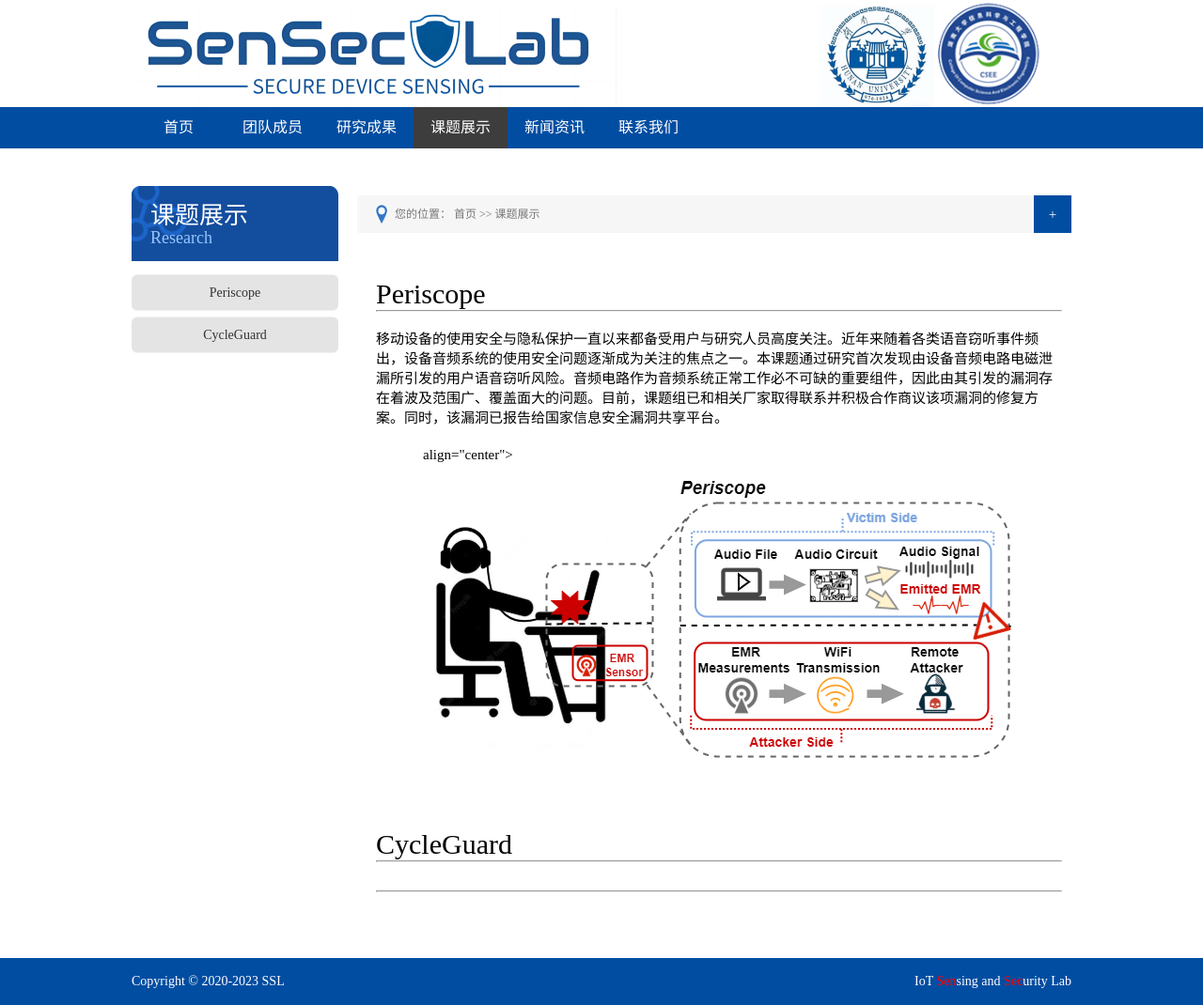
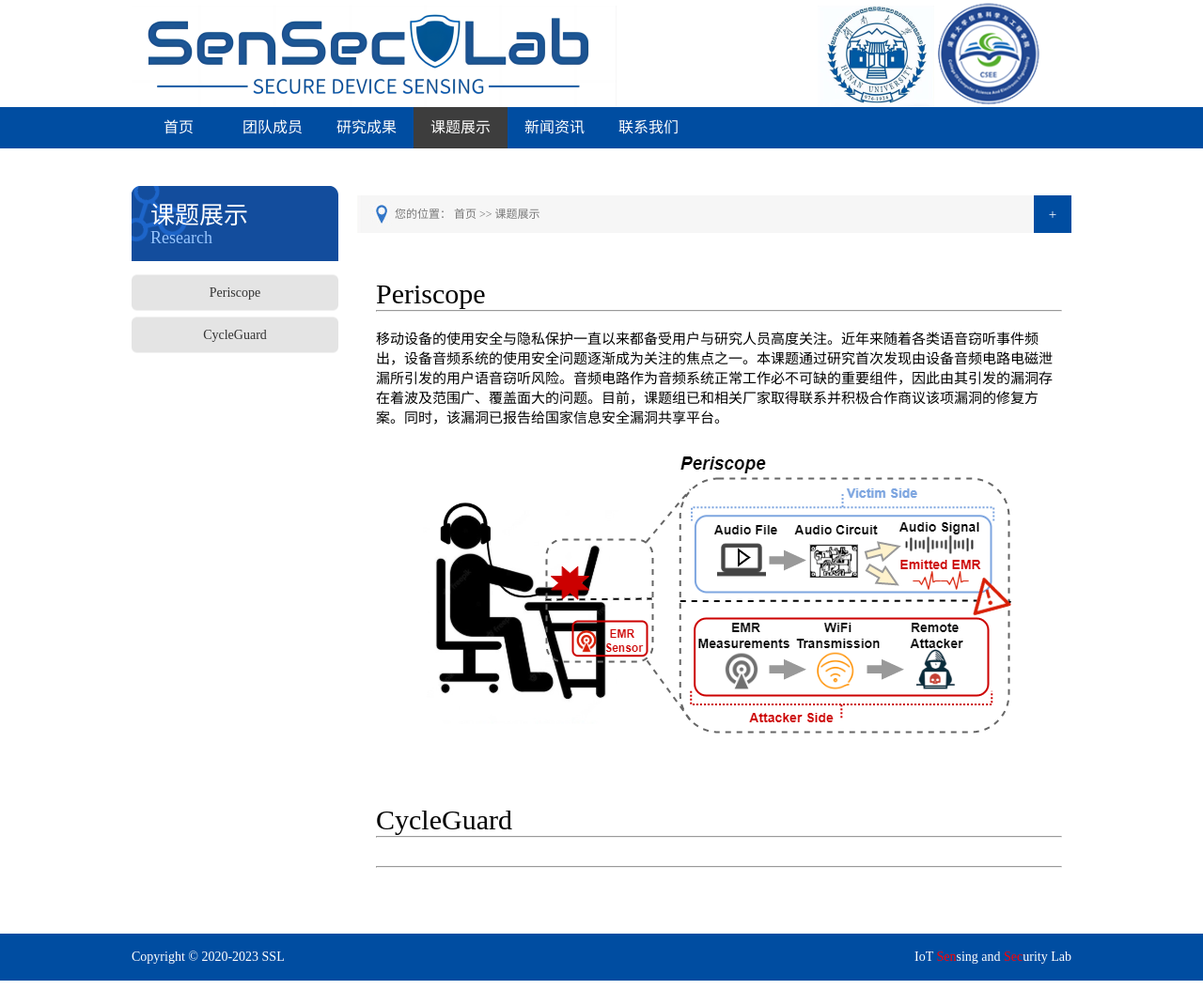
Before and after one commit to senseclab/senseclab.github.io, a Jekyll site: the page built from pages/research.html, in a window 1280 px wide. Shown: the whole page at 94% size. Built offline with Jekyll 4.4.1, drawn with Linux system fonts in a browser that asks for light colours; after the commit the page ends 1044 px from its top, so only the background shows below that.

Commit message:
Update research.html

```diff
--- a/pages/research.html
+++ b/pages/research.html
@@ -21,7 +21,7 @@
       <table>
         <tr>
         <td width="40"></td>
-        <td width="200"><figure style="width: 51%">align="center"><img src="/images/research/mobileDevice_EMR.png"></figure></td>
+        <td width="200"><figure style="width: 51%"><center><img src="/images/research/mobileDevice_EMR.png"></center></figure></td>
         <td width="40"></td>
         </tr>
       </table>
```
